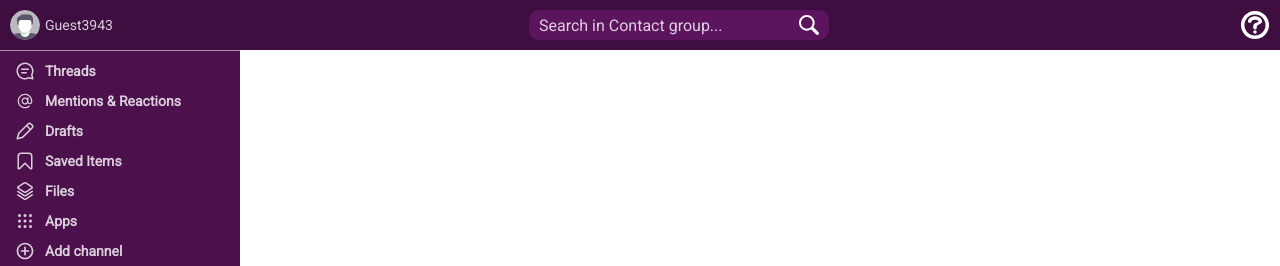
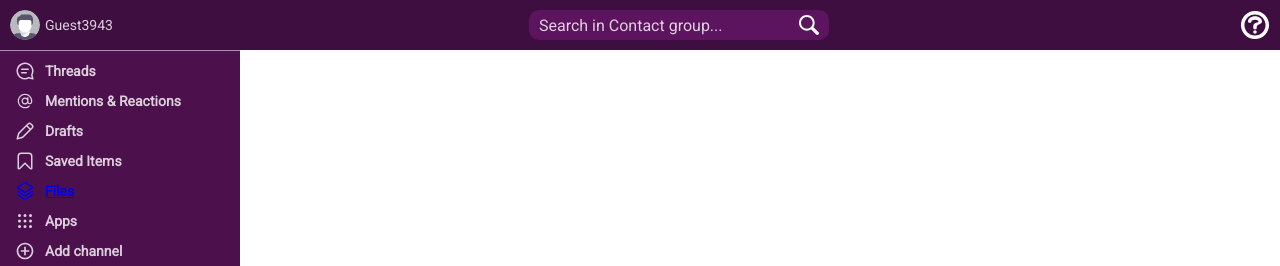
Before and after one commit to centek134/Connect, a React (Create React App) app: page / in a window 1280 px wide. Both pictures are taken after a click on the button "Sign in as Guest". Shown: the top 266 px of the page. Built offline with nearby package versions, Linux system fonts and the light colour scheme; no server answers; the database is empty.

Commit message:
added link to "files"

```diff
--- a/src/components/Sidebar.tsx
+++ b/src/components/Sidebar.tsx
@@ -1,5 +1,6 @@
 import React, {useEffect, useState} from "react";
 import { db, collection, addDoc, onSnapshot} from "../firebase";
+import {Link} from "react-router-dom"
 import "../assets/styles/Sidebar/Sidebar.css";
 import {ReactComponent as ThreadsSVG} from "../assets/icons/Sidebar/Threads.svg";
 import {ReactComponent as FilesSVG} from "../assets/icons/Sidebar/Files.svg";
@@ -48,7 +49,7 @@ export const Sidebar = () => {
           <li className="list__item"><MentionsSVG className="item__logo"/><p className="item__text">Mentions & Reactions</p></li>
           <li className="list__item"><DraftsSVG className="item__logo"/><p className="item__text">Drafts</p></li>
           <li className="list__item"><SavedItemsSVG className="item__logo"/><p className="item__text">Saved Items</p></li>
-          <li className="list__item"><FilesSVG className="item__logo"/><p className="item__text">Files</p></li>
+          <Link to={"./files"} className="list__item"><FilesSVG className="item__logo"/><p className="item__text">Files</p></Link>
           <li className="list__item"><AppsSVG className="item__logo"/><p className="item__text">Apps</p></li>
           <li onClick={addChannel} className="list__item"><PlusSVG className="item__logo"/><p className="item__text">Add channel</p></li>
         </ul>
@@ -59,5 +60,5 @@ export const Sidebar = () => {
           })}
         </ul>
       </nav>
-  )
-}
+  );
+};
```
